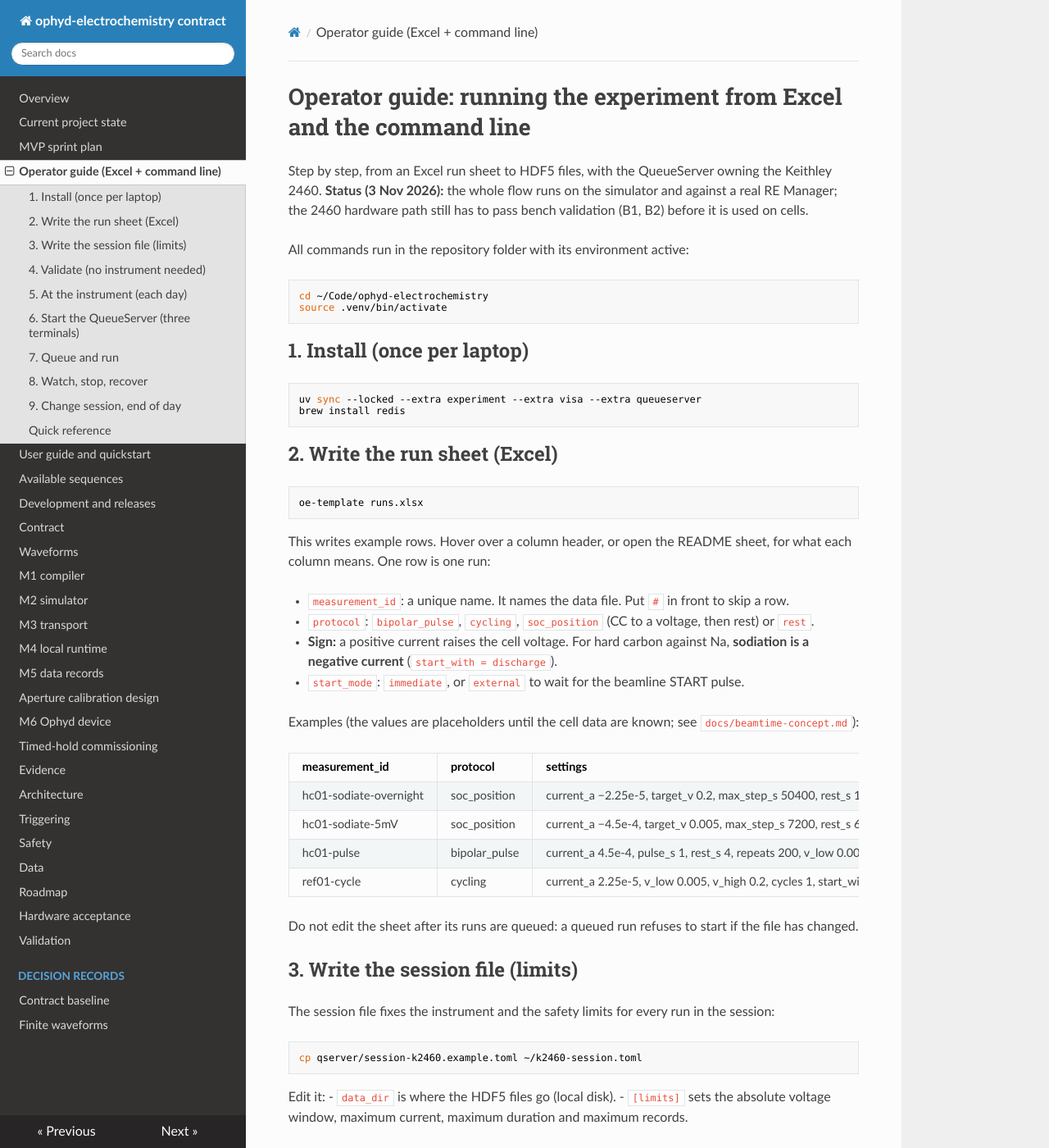
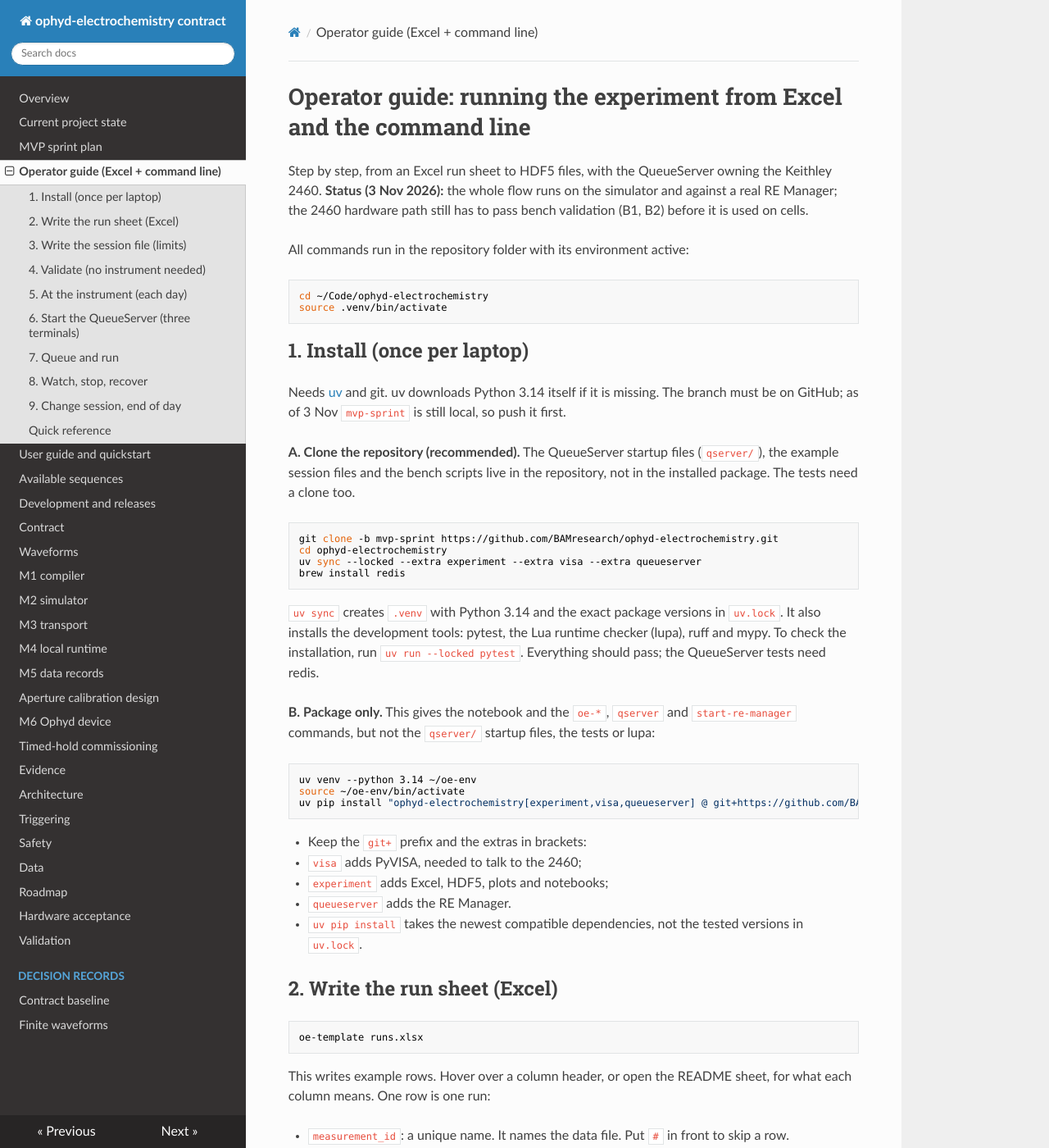
Before and after one commit to BAMresearch/ophyd-electrochemistry, an MkDocs documentation site: the page built from docs/operator-guide.md, in a window 1280 px wide and 1400 px high. Shown: the whole window at 82% size. Built offline with MkDocs 1.6.1, drawn with Linux system fonts in a browser that asks for light colours; nearby versions of some CDN libraries.

Commit message:
docs(operator-guide): installing with uv (clone, or package only)
Clone + uv sync --locked for the QueueServer files, tests and lupa;
uv venv + uv pip install with git+ URL and extras for a package-only
environment (checked against a scratch venv). Notes that mvp-sprint must
be pushed first.

Co-Authored-By: Claude Opus 5.5 <noreply@anthropic.com>

````diff
--- a/docs/operator-guide.md
+++ b/docs/operator-guide.md
@@ -14,10 +14,43 @@ source .venv/bin/activate
 
 ## 1. Install (once per laptop)
 
+Needs [uv](https://docs.astral.sh/uv/getting-started/installation/) and git.
+uv downloads Python 3.14 itself if it is missing. The branch must be on GitHub;
+as of 3 Nov `mvp-sprint` is still local, so push it first.
+
+**A. Clone the repository (recommended).** The QueueServer startup files
+(`qserver/`), the example session files and the bench scripts live in the
+repository, not in the installed package. The tests need a clone too.
+
 ```sh
+git clone -b mvp-sprint https://github.com/BAMresearch/ophyd-electrochemistry.git
+cd ophyd-electrochemistry
 uv sync --locked --extra experiment --extra visa --extra queueserver
 brew install redis
 ```
+
+`uv sync` creates `.venv` with Python 3.14 and the exact package versions in
+`uv.lock`. It also installs the development tools: pytest, the Lua runtime
+checker (lupa), ruff and mypy. To check the installation, run
+`uv run --locked pytest`. Everything should pass; the QueueServer tests need
+redis.
+
+**B. Package only.** This gives the notebook and the `oe-*`, `qserver` and
+`start-re-manager` commands, but not the `qserver/` startup files, the tests or
+lupa:
+
+```sh
+uv venv --python 3.14 ~/oe-env
+source ~/oe-env/bin/activate
+uv pip install "ophyd-electrochemistry[experiment,visa,queueserver] @ git+https://github.com/BAMresearch/ophyd-electrochemistry@mvp-sprint"
+```
+
+- Keep the `git+` prefix and the extras in brackets:
+  - `visa` adds PyVISA, needed to talk to the 2460;
+  - `experiment` adds Excel, HDF5, plots and notebooks;
+  - `queueserver` adds the RE Manager.
+- `uv pip install` takes the newest compatible dependencies, not the tested
+  versions in `uv.lock`.
 
 ## 2. Write the run sheet (Excel)
 
````
